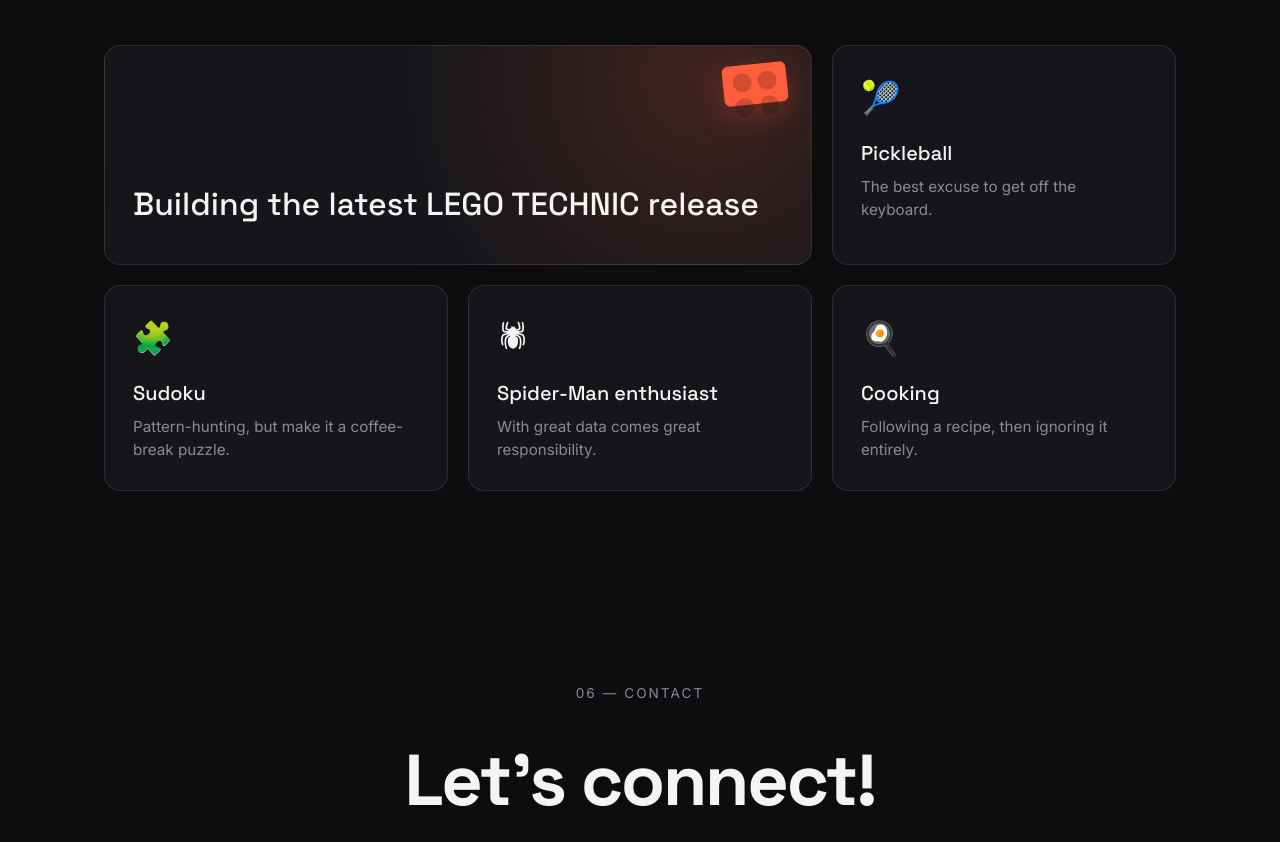
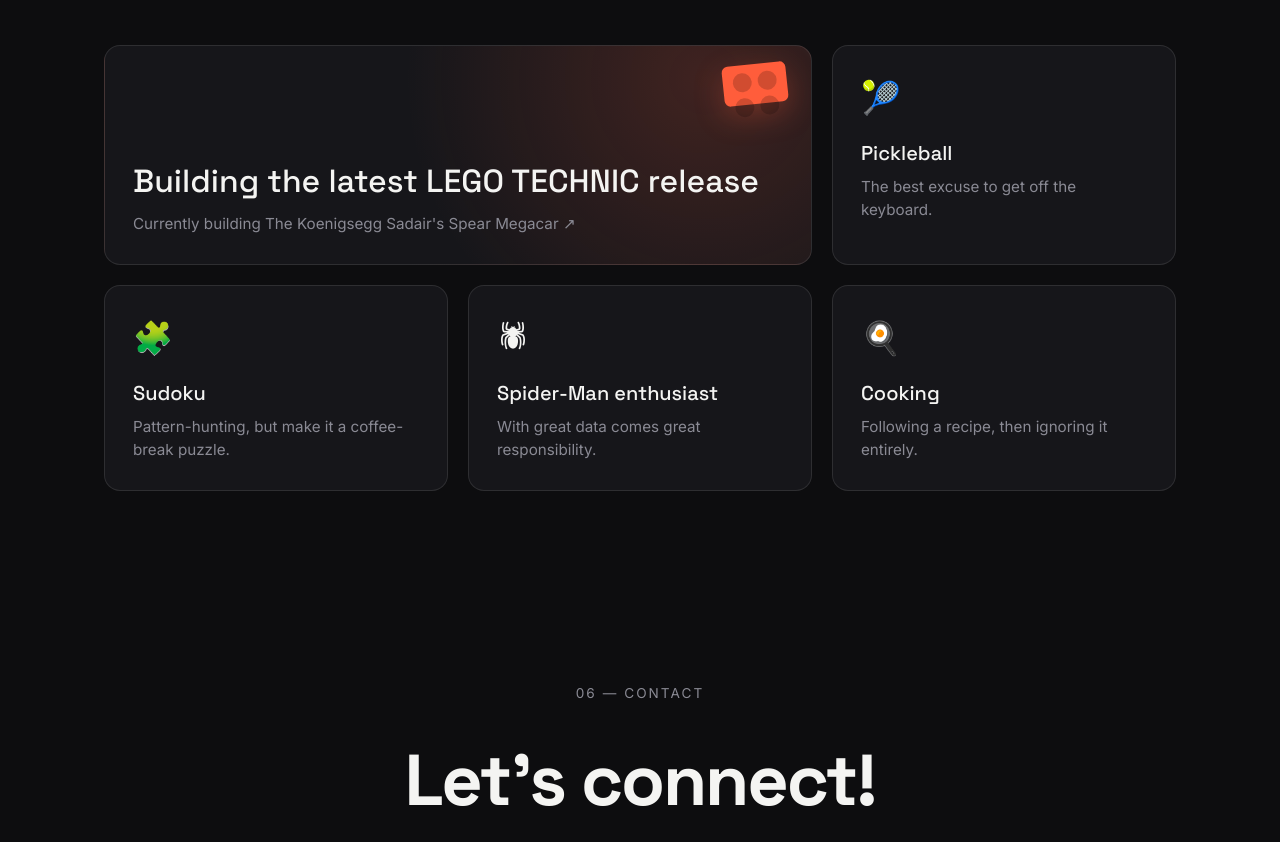
Before and after one commit to anvisharmaa/anviportfolio, a website: page index.html in a window 1280 px wide. Shown: the part 4914-5756 px from the top of the page. Drawn offline with Linux system fonts and the light colour scheme.

Commit message:
Make LEGO interest card a link to the Koenigsegg set

```diff
--- a/index.html
+++ b/index.html
@@ -238,13 +238,14 @@
       </h2>
       <div class="interests__grid">
 
-        <article class="interest interest--feature" data-reveal data-magnetic>
+        <a class="interest interest--feature" href="https://www.lego.com/en-us/product/koenigsegg-sadairs-spear-megacar-42232" target="_blank" rel="noopener" data-reveal data-magnetic>
           <div class="interest__brick" aria-hidden="true">
             <span class="stud"></span><span class="stud"></span>
             <span class="stud"></span><span class="stud"></span>
           </div>
           <h3 class="interest__title">Building the latest LEGO TECHNIC release</h3>
-        </article>
+          <p class="interest__desc">Currently building The Koenigsegg Sadair's Spear Megacar <span aria-hidden="true">&#8599;</span></p>
+        </a>
 
         <article class="interest" data-reveal data-magnetic>
           <span class="interest__icon" aria-hidden="true">&#127934;</span>
--- a/styles.css
+++ b/styles.css
@@ -640,3 +640,6 @@ a { color: inherit; text-decoration: none; }
 @media (prefers-reduced-motion: reduce) {
   .transition__arrow { animation: none; }
 }
+
+/* Featured LEGO card is now a link */
+a.interest--feature { cursor: pointer; }
```
